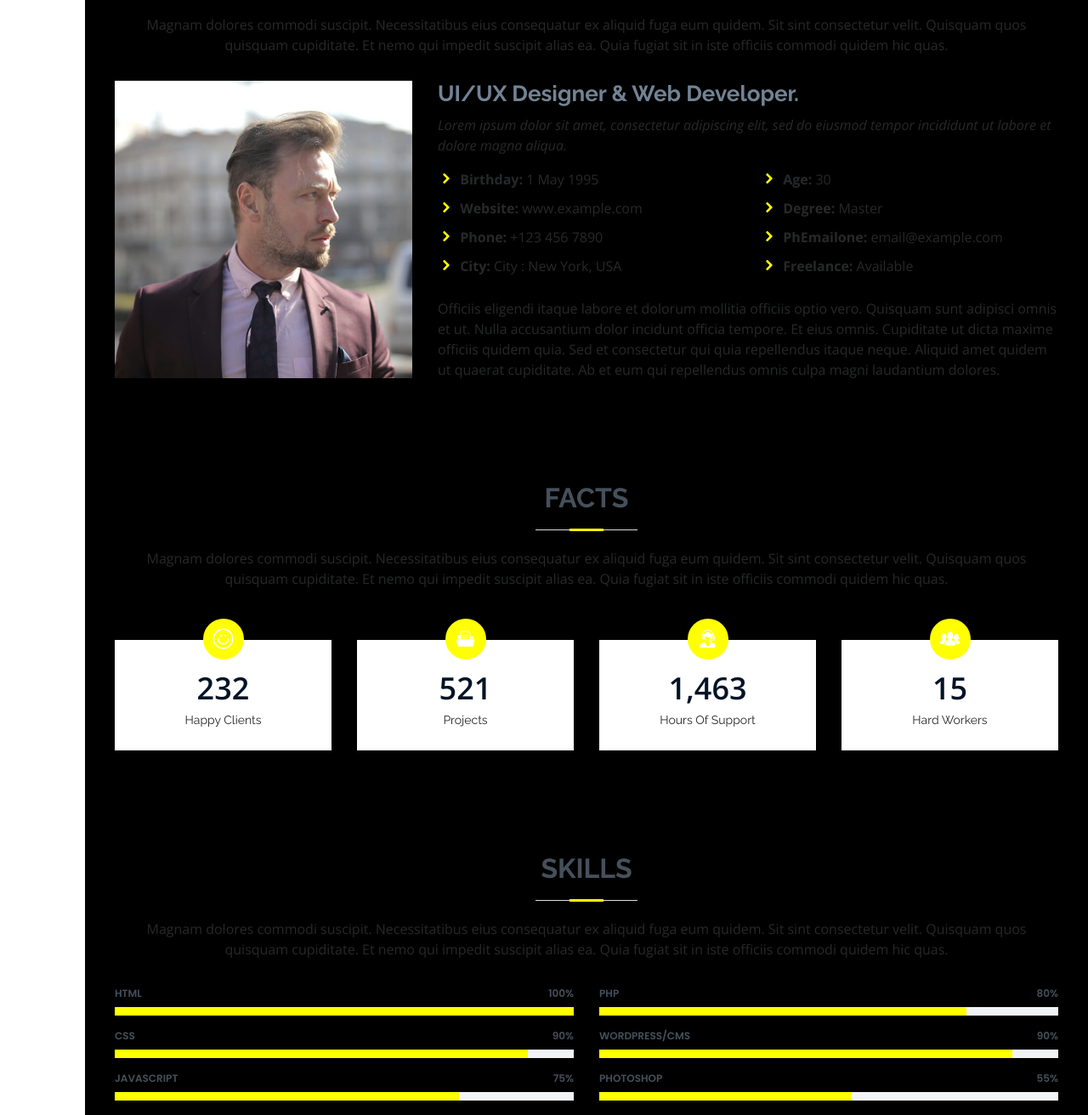
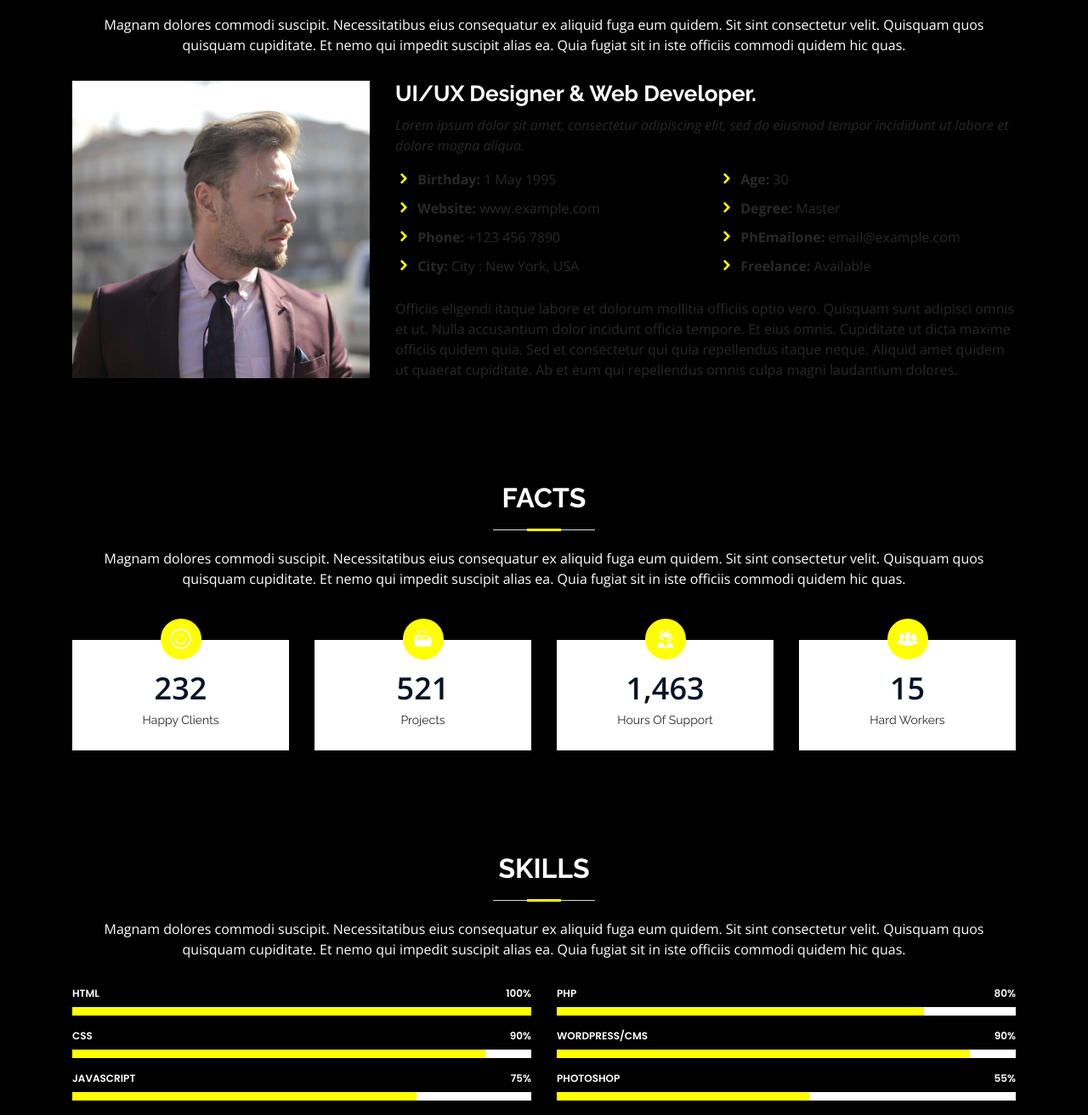
Before and after one commit to Nirmitjatana/portfolio-v1, a plain HTML site: page index.html in a window 1280 px wide. Shown: the part 921-2233 px from the top of the page at 85% size. Drawn offline with nearby package versions, Linux system fonts and the light colour scheme.

Commit message:
minor bug fixes

```diff
--- a/assets/css/style.css
+++ b/assets/css/style.css
@@ -124,7 +124,7 @@ h1, h2, h3, h4, h5, h6 {
 
 @media (min-width: 992px) {
   #main {
-    margin-left: 100px;
+    /* margin-left: 100px; */
     background-color: #000;
   }
 }
@@ -328,7 +328,7 @@ section {
   margin-bottom: 20px;
   padding-bottom: 20px;
   position: relative;
-  color: #45505b;
+  color: #fff;
 }
 
 .section-title h2::before {
@@ -355,6 +355,7 @@ section {
 
 .section-title p {
   margin-bottom: 0;
+  color: #fff;
 }
 
 /*--------------------------------------------------------------
@@ -363,7 +364,7 @@ section {
 .about .content h3 {
   font-weight: 700;
   font-size: 26px;
-  color: #728394;
+  color: #fff;
 }
 
 .about .content ul {
@@ -439,7 +440,7 @@ section {
   display: block;
   font-weight: 600;
   font-family: "Poppins", sans-serif;
-  color: #45505b;
+  color: #fff;
 }
 
 .skills .progress .skill .val {
@@ -448,7 +449,7 @@ section {
 }
 
 .skills .progress-bar-wrap {
-  background: #f2f3f5;
+  background: #fff;
 }
 
 .skills .progress-bar {
```
